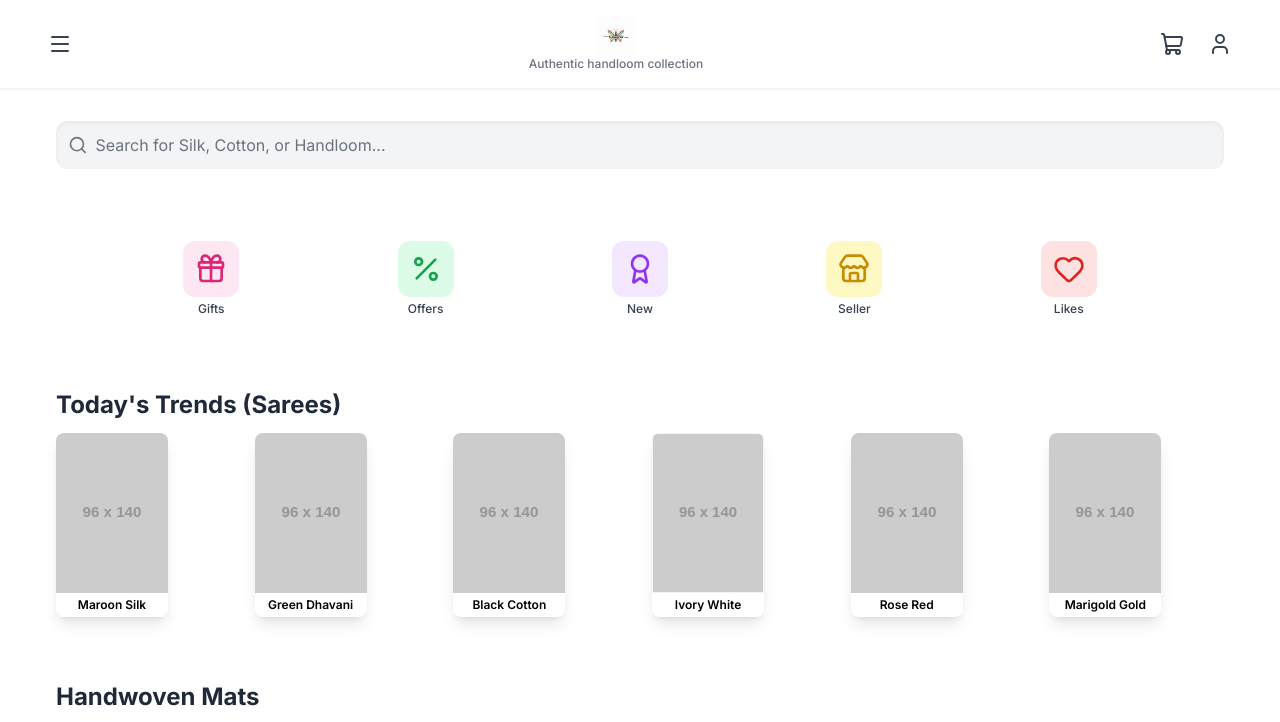
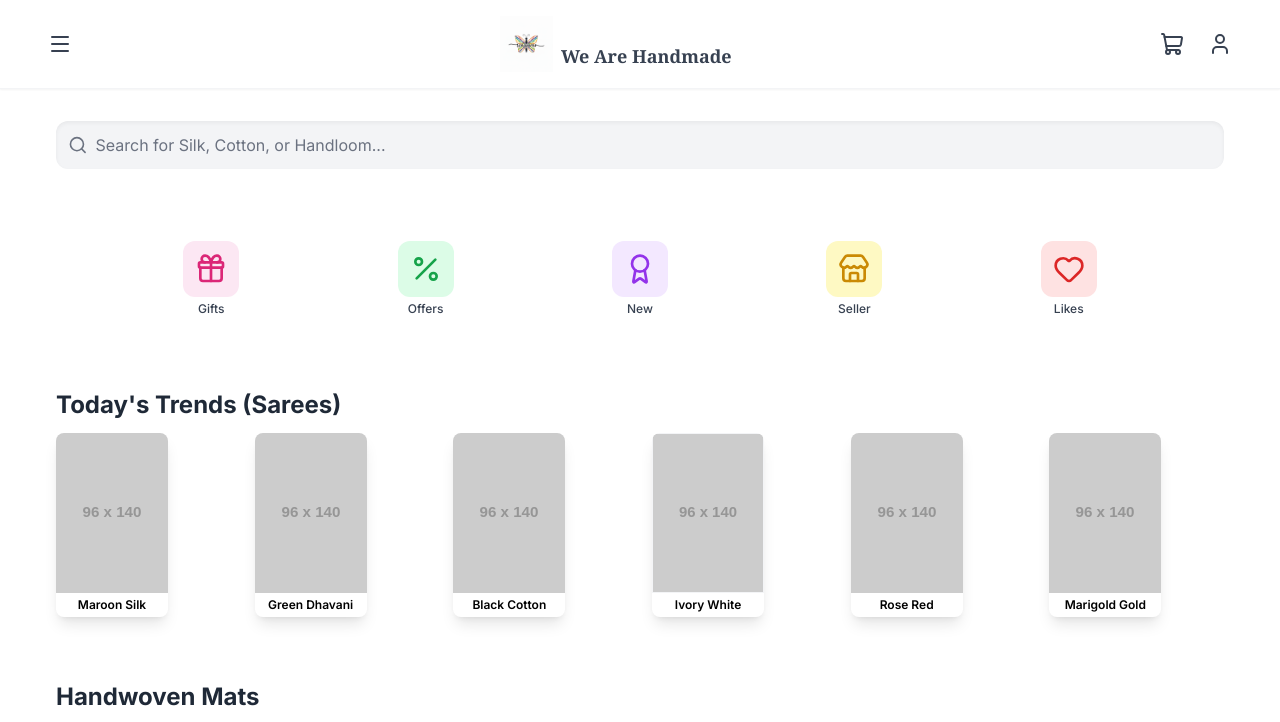
Before and after one commit to Weavares/Weavares.github.io, a plain HTML site: page index.html in a window 1280 px wide. Shown: the top 722 px of the page. Drawn offline with nearby package versions, Linux system fonts and the light colour scheme; placeholder pictures from the web are drawn by us.

Commit message:
Update index.html

```diff
--- a/index.html
+++ b/index.html
@@ -155,12 +155,15 @@
                     <i data-lucide="menu" class="h-6 w-6"></i>
                 </button>
 
-                <!-- Logo/App Name (IMAGE) -->
-                <div class="flex flex-col items-center">
-                    <!-- Image Logo will be set by JavaScript on load -->
-                    <!-- The src is set to a temporary placeholder and updated by JS -->
-                    <img id="main-logo-image" src="" alt="Weavers Logo" class="h-8 md:h-10 w-auto object-contain">
-                    <p class="text-xs text-gray-500 font-medium hidden md:block">Authentic handloom collection</p>
+                <!-- Logo/App Name (UPDATED SECTION) -->
+                <div class="flex items-end">
+                    <!-- Image Logo: INCREASED SIZE HERE (h-10 on mobile, md:h-14 on desktop) -->
+                    <img id="main-logo-image" src="" alt="Weavers Logo" class="h-10 md:h-14 w-auto object-contain mr-2">
+
+                    <!-- New Tagline "We Are Handmade": INCREASED FONT SIZE HERE -->
+                    <p class="text-base md:text-lg font-serif text-gray-700 font-semibold mb-0.5 whitespace-nowrap">We Are Handmade</p>
+
+                    <!-- Original Tagline (Hidden on mobile, only on desktop) -->
                 </div>
 
                 <!-- Icons (Cart and Profile) -->
@@ -639,8 +642,6 @@
 -->
 <script>
     // --- Logo Configuration ---
-    // FIX FOR LOCAL RUNNING: Changed the logo URL from a special Canvas ID to a relative local file path.
-    // Ensure you have a file named 'Weavares.jpg' in the same folder as this HTML file.
     const logoUrl = "Weavares.png";
 
     // --- State Initialization ---
```
